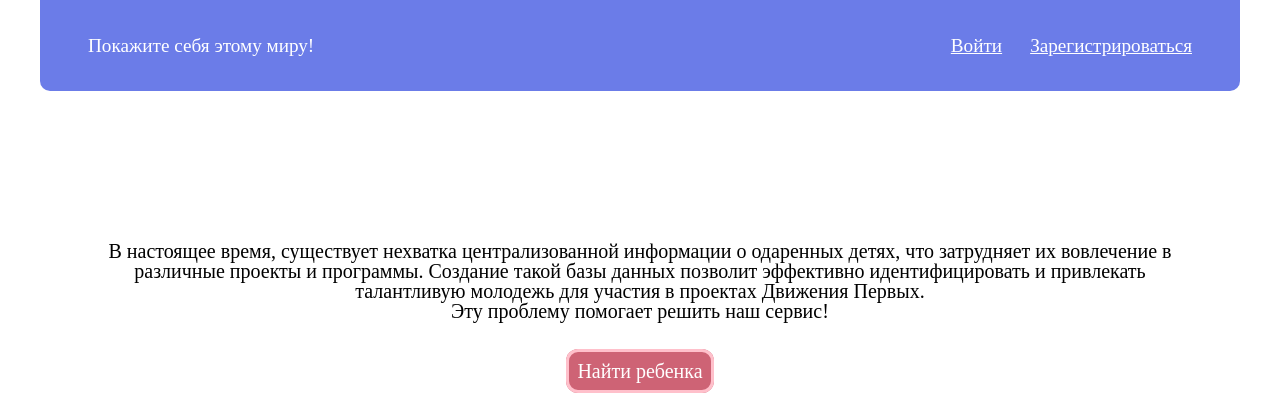
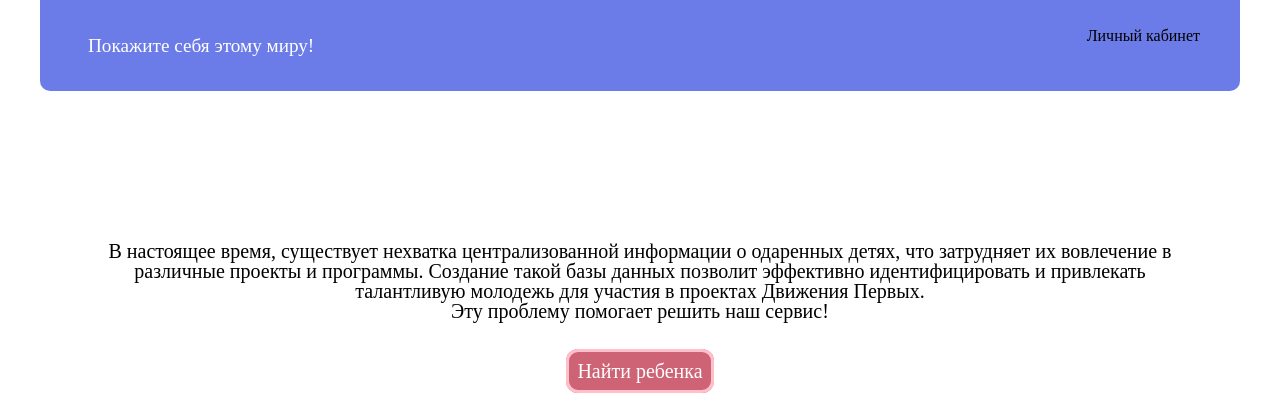
Before and after one commit to Kikozai/Hantaton_Example, a Flask app: template templates/index.html in a window 1280 px wide. Shown: the top 420 px of the page. Run offline with Flask 3, Linux system fonts and the light colour scheme; the template is opened without the code that fills it: most values are stand-ins (such as "Sample title", 1, 10 or a date in 2020); some web fonts are replaced.

Commit message:
финальная версия index.html, надеюсь

```diff
--- a/templates/index.html
+++ b/templates/index.html
@@ -18,8 +18,12 @@
         <header class="header">
             <span class="links-text">Покажите себя этому миру!</span>
             <div class="links">
+                {% if id %}
+                <a href="/child?id={{ id }}">Личный кабинет</a>
+                {% else %}
                 <a href="/login" class="link">Войти</a>
                 <a href="/register" class="link">Зарегистрироваться</a>
+                {% endif %}
             </div>
         </header>
 
```
